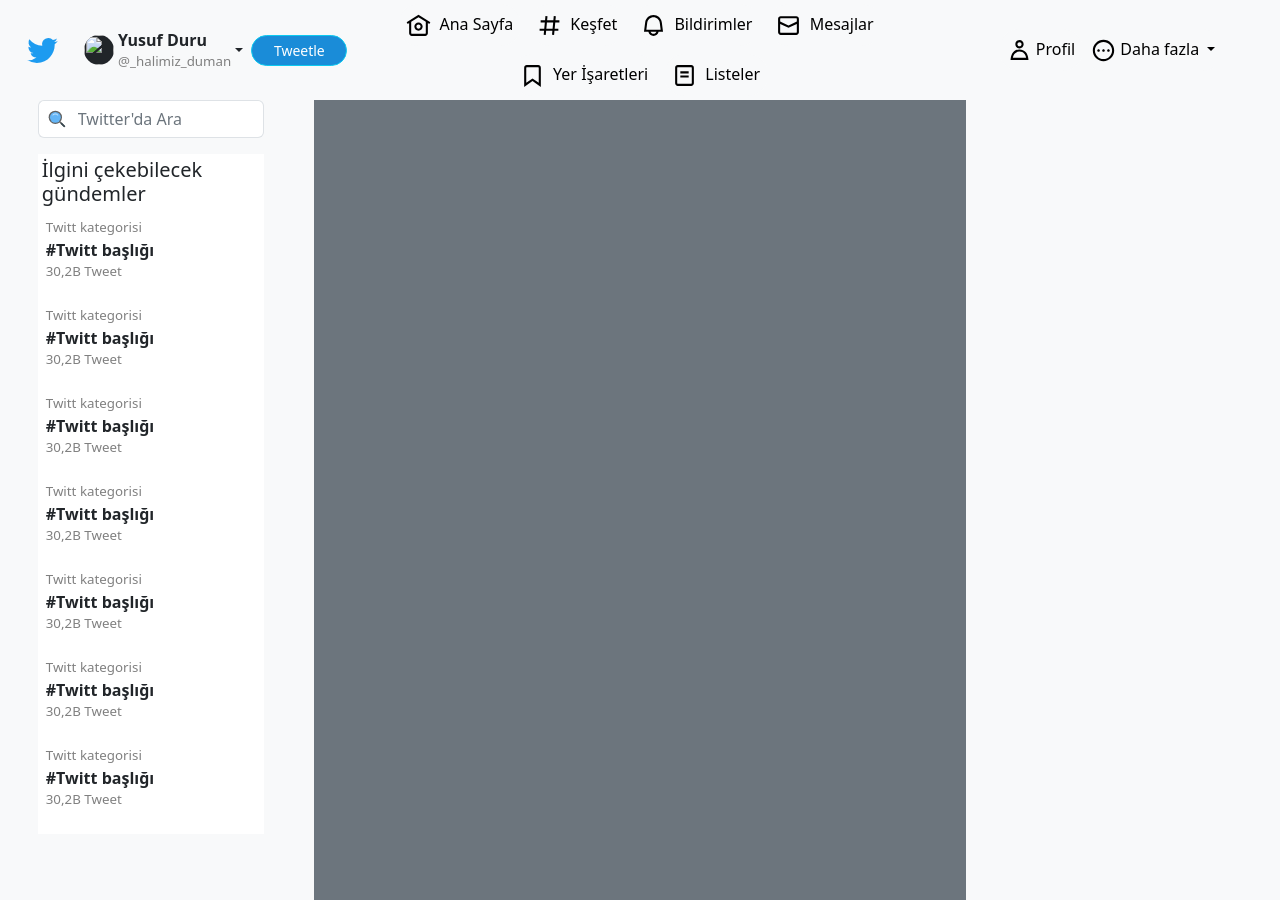
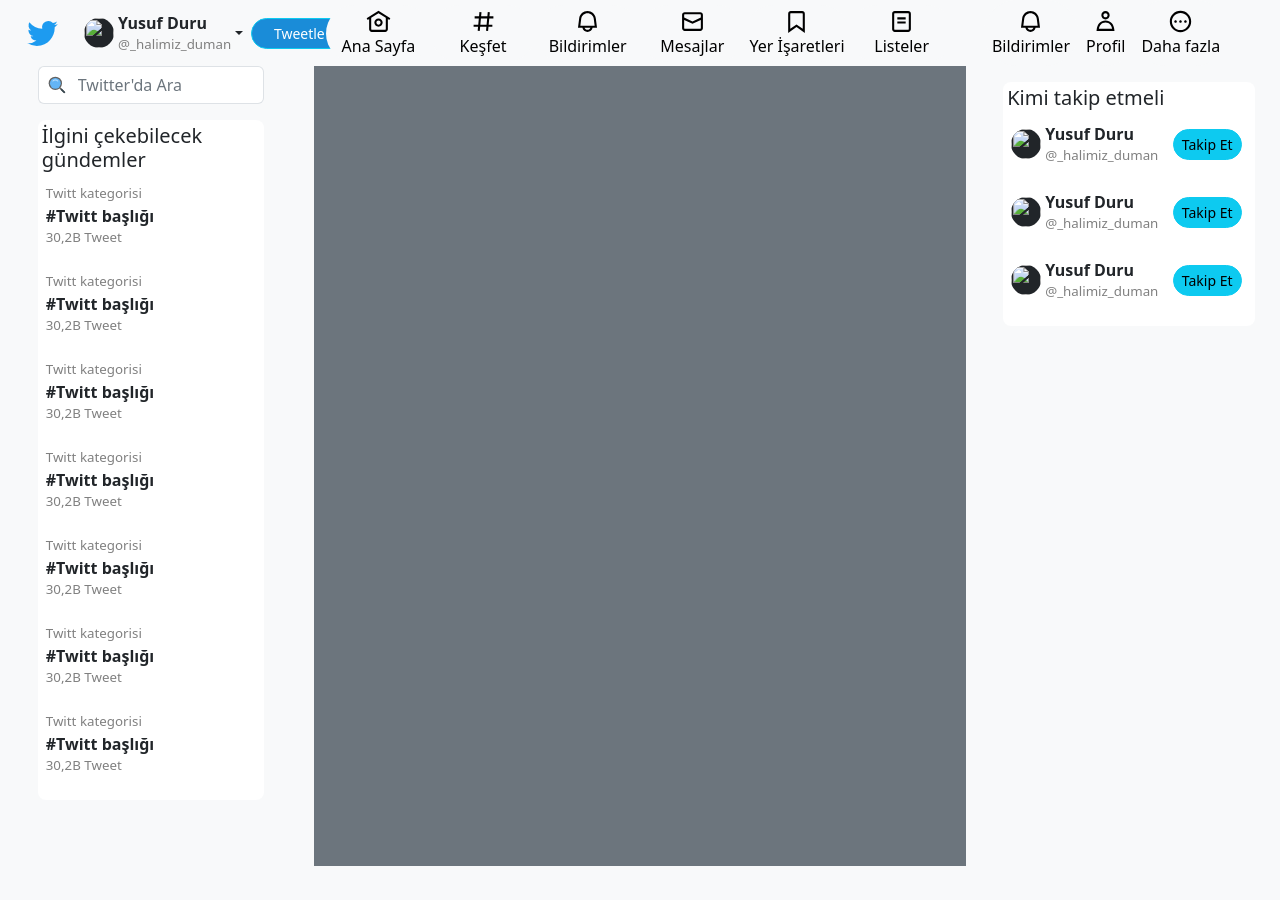
Before and after one commit to ysfdr/twitterAlternative, a Django app: page / in a window 1280 px wide. After the commit the page ends 866 px from the top, so only its background shows below. Run offline with Django 4.2, Linux system fonts and the light colour scheme.

Commit message:
index uptade

```diff
--- a/my_twitter/mainApp/templates/index.html
+++ b/my_twitter/mainApp/templates/index.html
@@ -33,7 +33,7 @@
         </form>
     </div>
     <div class="news-con col-12 mt-3 d-flex justify-content-center">
-        <div class="news bg-white p-1 col-9">
+        <div class="news bg-white p-1 col-9 rounded-3">
             <h5>İlgini çekebilecek gündemler</h5>
             <div class="news-twitts-con ">
                 <ul class="news-twitts p-1">
@@ -82,7 +82,45 @@
 <!-- RIGHT SIDE -->
 <aside class="col-3 bg-light" style="height:100vh;">
 
+    <div class="news-con col-12 mt-3 d-flex justify-content-center">
+        <div class="news bg-white p-1 col-10 rounded-3">
+            <h5>Kimi takip etmeli</h5>
+            <div class="news-twitts-con ">
+                <ul class="news-twitts p-1 d-flex align-items-center ">
+                        <img src="" alt="" class="col-2 rounded-circle bg-dark me-1" style="height: 30px; width:30px; ">
+                        <div class="col-6 profil m-0 p-0">
+                            <p class="profile-name m-0 p-0">Yusuf Duru</p>
+                            <p class="profile-address m-0 p-0">@_halimiz_duman</p>
+                        </div>
+                        <div class="col-4 d-flex justify-content-end">
+                            <button class="btn btn-sm btn-info rounded-pill ms-2">Takip Et</button>
+                        </div>
+                </ul>
+                <ul class="news-twitts p-1 d-flex align-items-center ">
+                        <img src="" alt="" class="col-2 rounded-circle bg-dark me-1" style="height: 30px; width:30px; ">
+                        <div class="col-6 profil m-0 p-0">
+                            <p class="profile-name m-0 p-0">Yusuf Duru</p>
+                            <p class="profile-address m-0 p-0">@_halimiz_duman</p>
+                        </div>
+                        <div class="col-4 d-flex justify-content-end">
+                            <button class="btn btn-sm btn-info rounded-pill ms-2">Takip Et</button>
+                        </div>
+                </ul>
+                <ul class="news-twitts p-1 d-flex align-items-center ">
+                        <img src="" alt="" class="col-2 rounded-circle bg-dark me-1" style="height: 30px; width:30px; ">
+                        <div class="col-6 profil m-0 p-0">
+                            <p class="profile-name m-0 p-0">Yusuf Duru</p>
+                            <p class="profile-address m-0 p-0">@_halimiz_duman</p>
+                        </div>
+                        <div class="col-4 d-flex justify-content-end">
+                            <button class="btn btn-sm btn-info rounded-pill ms-2">Takip Et</button>
+                        </div>
+                </ul>
 
+
+            </div>
+        </div>
+    </div>
 
 </aside>
 
--- a/my_twitter/mainApp/templates/part/_header.html
+++ b/my_twitter/mainApp/templates/part/_header.html
@@ -2,7 +2,7 @@
 
 <nav class="navbar navbar-expand-lg bg-light py-0">
 
-    <div class="container-fluid d-flex justify-content-around col-12">
+    <div class="container-fluid d-flex justify-content-around col-12 ">
         <div class="col-3 d-flex justify-content-center">
             <div class="col-11 d-flex justify-content-around align-items-center ">
                 <a class="navbar-brand" href="#">
@@ -15,7 +15,7 @@
                     </div>
                 </a>
 
-                <li class="nav-item dropdown mx-2 " style="list-style:none;">
+                <li class="nav-item dr0pdown mx-2 " style="list-style:none;">
                     <a class="nav-link dropdown-toggle d-flex align-items-center" href="#" role="button"
                         data-bs-toggle="dropdown" aria-expanded="false">
                         <img src="" alt="" class="rounded-circle bg-dark me-1" style="height: 30px; width:30px; ">
@@ -35,49 +35,49 @@
 
         <div class="nav-links d-flex justify-content-center col-6">
 
-            <ul class="nav d-flex justify-content-center  mb-2 mb-lg-0">
+            <ul class="nav col-12 d-flex justify-content-center  mb-2 mb-lg-0">
 
-                <li class="nav-item m-1 ">
-                    <a class="nav-link active p-0 navbar-button rounded-pill p-2" aria-current="page" href="#">
-                        <svg viewBox="0 0 24 24" aria-hidden="true" style="width:25px;"
-                            class="r-18jsvk2 r-4qtqp9 r-yyyyoo r-lwhw9o r-dnmrzs r-bnwqim r-1plcrui r-lrvibr r-cnnz9e">
+                <li class="nav-item m-0 justify-content-center col-2 ">
+                    <a class="nav-link justify-content-center  active navbar-button rounded-pill p-1 col-12" aria-current="page" href="#">
+                        <div class="col-12 d-flex justify-content-center"><svg viewBox="0 0 24 24" aria-hidden="true" style="width:25px;"
+                            class="col-6 r-18jsvk2 r-4qtqp9 r-yyyyoo r-lwhw9o r-dnmrzs r-bnwqim r-1plcrui r-lrvibr r-cnnz9e">
                             <g>
                                 <path
                                     d="M12 9c-2.209 0-4 1.791-4 4s1.791 4 4 4 4-1.791 4-4-1.791-4-4-4zm0 6c-1.105 0-2-.895-2-2s.895-2 2-2 2 .895 2 2-.895 2-2 2zm0-13.304L.622 8.807l1.06 1.696L3 9.679V19.5C3 20.881 4.119 22 5.5 22h13c1.381 0 2.5-1.119 2.5-2.5V9.679l1.318.824 1.06-1.696L12 1.696zM19 19.5c0 .276-.224.5-.5.5h-13c-.276 0-.5-.224-.5-.5V8.429l7-4.375 7 4.375V19.5z">
                                 </path>
                             </g>
-                        </svg>
-                        <span class="navbar-links-text ms-1">Ana Sayfa</span>
+                        </svg></div>
+                        <p class="col-12 d-flex justify-content-center navbar-links-text m-0">Ana Sayfa</p>
                     </a>
                 </li>
-                <li class="nav-item m-1">
-                    <a class="nav-link p-0 navbar-button rounded-pill p-2" href="#">
-                        <svg viewBox="0 0 24 24" aria-hidden="true" style="width:25px;" class="r-18jsvk2 r-4qtqp9 r-yyyyoo r-lwhw9o r-dnmrzs r-bnwqim r-1plcrui r-lrvibr r-cnnz9e"><g><path d="M10.09 3.098L9.72 7h5.99l.39-4.089 1.99.187L17.72 7h3.78v2h-3.97l-.56 6h3.53v2h-3.72l-.38 4.089-1.99-.187.36-3.902H8.78l-.38 4.089-1.99-.187L6.77 17H2.5v-2h4.46l.56-6H3.5V7h4.21l.39-4.089 1.99.187zM14.96 15l.56-6H9.53l-.56 6h5.99z"></path></g></svg>
-                        <span class="navbar-links-text ms-1">Keşfet</span>
+                <li class="nav-item m-0 justify-content-center col-2">
+                    <a class=" nav-link justify-content-center  navbar-button rounded-pill p-1" href="#">
+                        <div class="col-12 d-flex justify-content-center"><svg viewBox="0 0 24 24" aria-hidden="true" style="width:25px;" class="col-6 r-18jsvk2 r-4qtqp9 r-yyyyoo r-lwhw9o r-dnmrzs r-bnwqim r-1plcrui r-lrvibr r-cnnz9e"><g><path d="M10.09 3.098L9.72 7h5.99l.39-4.089 1.99.187L17.72 7h3.78v2h-3.97l-.56 6h3.53v2h-3.72l-.38 4.089-1.99-.187.36-3.902H8.78l-.38 4.089-1.99-.187L6.77 17H2.5v-2h4.46l.56-6H3.5V7h4.21l.39-4.089 1.99.187zM14.96 15l.56-6H9.53l-.56 6h5.99z"></path></g></svg></div>
+                        <div class="col-12 d-flex justify-content-center navbar-links-text m-0">Keşfet</div>
                     </a>
                 </li>
-                <li class="nav-item m-1">
-                    <a class="nav-link p-0 navbar-button rounded-pill p-2" href="#">
-                        <svg viewBox="0 0 24 24" aria-hidden="true" style="width:25px;" class="r-18jsvk2 r-4qtqp9 r-yyyyoo r-lwhw9o r-dnmrzs r-bnwqim r-1plcrui r-lrvibr r-cnnz9e"><g><path d="M19.993 9.042C19.48 5.017 16.054 2 11.996 2s-7.49 3.021-7.999 7.051L2.866 18H7.1c.463 2.282 2.481 4 4.9 4s4.437-1.718 4.9-4h4.236l-1.143-8.958zM12 20c-1.306 0-2.417-.835-2.829-2h5.658c-.412 1.165-1.523 2-2.829 2zm-6.866-4l.847-6.698C6.364 6.272 8.941 4 11.996 4s5.627 2.268 6.013 5.295L18.864 16H5.134z"></path></g></svg>
-                        <span class="navbar-links-text ms-1">Bildirimler</span>
+                <li class="nav-item m-0 justify-content-center col-2">
+                    <a class="nav-link justify-content-center  navbar-button rounded-pill p-1 col-12" href="#">
+                        <div class="col-12 d-flex justify-content-center"><svg viewBox="0 0 24 24" aria-hidden="true" style="width:25px; " class=" r-18jsvk2 r-4qtqp9 r-yyyyoo r-lwhw9o r-dnmrzs r-bnwqim r-1plcrui r-lrvibr r-cnnz9e"><g><path d="M19.993 9.042C19.48 5.017 16.054 2 11.996 2s-7.49 3.021-7.999 7.051L2.866 18H7.1c.463 2.282 2.481 4 4.9 4s4.437-1.718 4.9-4h4.236l-1.143-8.958zM12 20c-1.306 0-2.417-.835-2.829-2h5.658c-.412 1.165-1.523 2-2.829 2zm-6.866-4l.847-6.698C6.364 6.272 8.941 4 11.996 4s5.627 2.268 6.013 5.295L18.864 16H5.134z"></path></g></svg></div>
+                        <p class="navbar-links-text d-flex justify-content-center col-12 m-0">Bildirimler</p>
                     </a>
                 </li>
-                <li class="nav-item m-1">
-                    <a class="nav-link p-0 navbar-button rounded-pill p-2" href="#">
-                        <svg viewBox="0 0 24 24" aria-hidden="true" style="width:25px;" class="r-18jsvk2 r-4qtqp9 r-yyyyoo r-lwhw9o r-dnmrzs r-bnwqim r-1plcrui r-lrvibr r-cnnz9e"><g><path d="M1.998 5.5c0-1.381 1.119-2.5 2.5-2.5h15c1.381 0 2.5 1.119 2.5 2.5v13c0 1.381-1.119 2.5-2.5 2.5h-15c-1.381 0-2.5-1.119-2.5-2.5v-13zm2.5-.5c-.276 0-.5.224-.5.5v2.764l8 3.638 8-3.636V5.5c0-.276-.224-.5-.5-.5h-15zm15.5 5.463l-8 3.636-8-3.638V18.5c0 .276.224.5.5.5h15c.276 0 .5-.224.5-.5v-8.037z"></path></g></svg>
-                        <span class="navbar-links-text ms-1">Mesajlar</span>
+                <li class="nav-item m-0 justify-content-center col-2">
+                    <a class="nav-link justify-content-center  navbar-button rounded-pill p-1 col-12" href="#">
+                        <div class="col-12 d-flex justify-content-center"><svg viewBox="0 0 24 24" aria-hidden="true" style="width:25px;" class="col-6 r-18jsvk2 r-4qtqp9 r-yyyyoo r-lwhw9o r-dnmrzs r-bnwqim r-1plcrui r-lrvibr r-cnnz9e"><g><path d="M1.998 5.5c0-1.381 1.119-2.5 2.5-2.5h15c1.381 0 2.5 1.119 2.5 2.5v13c0 1.381-1.119 2.5-2.5 2.5h-15c-1.381 0-2.5-1.119-2.5-2.5v-13zm2.5-.5c-.276 0-.5.224-.5.5v2.764l8 3.638 8-3.636V5.5c0-.276-.224-.5-.5-.5h-15zm15.5 5.463l-8 3.636-8-3.638V18.5c0 .276.224.5.5.5h15c.276 0 .5-.224.5-.5v-8.037z"></path></g></svg></div>
+                        <p class="col-12 d-flex justify-content-center navbar-links-text m-0">Mesajlar</p>
                     </a>
                 </li>
-                <li class="nav-item m-1">
-                    <a class="nav-link p-0 navbar-button rounded-pill p-2" href="#">
-                        <svg viewBox="0 0 24 24" aria-hidden="true" style="width:25px;" class="r-18jsvk2 r-4qtqp9 r-yyyyoo r-lwhw9o r-dnmrzs r-bnwqim r-1plcrui r-lrvibr r-cnnz9e"><g><path d="M4 4.5C4 3.12 5.119 2 6.5 2h11C18.881 2 20 3.12 20 4.5v18.44l-8-5.71-8 5.71V4.5zM6.5 4c-.276 0-.5.22-.5.5v14.56l6-4.29 6 4.29V4.5c0-.28-.224-.5-.5-.5h-11z"></path></g></svg>
-                        <span class="navbar-links-text ms-1">Yer İşaretleri</span>
+                <li class="nav-item m-0 justify-content-center col-2">
+                    <a class="nav-link justify-content-center  navbar-button rounded-pill p-1 col-12" href="#">
+                        <div class="col-12 d-flex justify-content-center"><svg viewBox="0 0 24 24" aria-hidden="true" style="width:25px;" class="col-6 r-18jsvk2 r-4qtqp9 r-yyyyoo r-lwhw9o r-dnmrzs r-bnwqim r-1plcrui r-lrvibr r-cnnz9e"><g><path d="M4 4.5C4 3.12 5.119 2 6.5 2h11C18.881 2 20 3.12 20 4.5v18.44l-8-5.71-8 5.71V4.5zM6.5 4c-.276 0-.5.22-.5.5v14.56l6-4.29 6 4.29V4.5c0-.28-.224-.5-.5-.5h-11z"></path></g></svg></div>
+                        <p class="col-12 d-flex justify-content-center navbar-links-text m-0">Yer İşaretleri</p>
                     </a>
                 </li>
-                <li class="nav-item m-1">
-                    <a class="nav-link p-0 navbar-button rounded-pill p-2" href="#">
-                        <svg viewBox="0 0 24 24" aria-hidden="true" style="width:25px;" class="r-18jsvk2 r-4qtqp9 r-yyyyoo r-lwhw9o r-dnmrzs r-bnwqim r-1plcrui r-lrvibr r-cnnz9e"><g><path d="M3 4.5C3 3.12 4.12 2 5.5 2h13C19.88 2 21 3.12 21 4.5v15c0 1.38-1.12 2.5-2.5 2.5h-13C4.12 22 3 20.88 3 19.5v-15zM5.5 4c-.28 0-.5.22-.5.5v15c0 .28.22.5.5.5h13c.28 0 .5-.22.5-.5v-15c0-.28-.22-.5-.5-.5h-13zM16 10H8V8h8v2zm-8 2h8v2H8v-2z"></path></g></svg>
-                        <span class="navbar-links-text ms-1">Listeler</span>
+                <li class="nav-item m-0 justify-content-center col-2">
+                    <a class="nav-link justify-content-center  navbar-button rounded-pill p-1 col-12" href="#">
+                        <div class="col-12 d-flex justify-content-center"><svg viewBox="0 0 24 24" aria-hidden="true" style="width:25px;" class="col-6 r-18jsvk2 r-4qtqp9 r-yyyyoo r-lwhw9o r-dnmrzs r-bnwqim r-1plcrui r-lrvibr r-cnnz9e"><g><path d="M3 4.5C3 3.12 4.12 2 5.5 2h13C19.88 2 21 3.12 21 4.5v15c0 1.38-1.12 2.5-2.5 2.5h-13C4.12 22 3 20.88 3 19.5v-15zM5.5 4c-.28 0-.5.22-.5.5v15c0 .28.22.5.5.5h13c.28 0 .5-.22.5-.5v-15c0-.28-.22-.5-.5-.5h-13zM16 10H8V8h8v2zm-8 2h8v2H8v-2z"></path></g></svg></div>
+                        <p class="col-12 d-flex justify-content-center navbar-links-text m-0">Listeler</p>
                     </a>
                 </li>
 
@@ -89,15 +89,19 @@
         </div>
         <div class="nav-right d-flex justify-content-center col-3">
 
-                <button type="button" class=" p-0 navbar-button rounded-pill p-2">
-                    <svg viewBox="0 0 24 24" aria-hidden="true" style="width:25px;" class="r-18jsvk2 r-4qtqp9 r-yyyyoo r-lwhw9o r-dnmrzs r-bnwqim r-1plcrui r-lrvibr r-cnnz9e"><g><path d="M5.651 19h12.698c-.337-1.8-1.023-3.21-1.945-4.19C15.318 13.65 13.838 13 12 13s-3.317.65-4.404 1.81c-.922.98-1.608 2.39-1.945 4.19zm.486-5.56C7.627 11.85 9.648 11 12 11s4.373.85 5.863 2.44c1.477 1.58 2.366 3.8 2.632 6.46l.11 1.1H3.395l.11-1.1c.266-2.66 1.155-4.88 2.632-6.46zM12 4c-1.105 0-2 .9-2 2s.895 2 2 2 2-.9 2-2-.895-2-2-2zM8 6c0-2.21 1.791-4 4-4s4 1.79 4 4-1.791 4-4 4-4-1.79-4-4z"></path></g></svg>
-                    Profil
+                <button type="button col-4" class=" p-0 navbar-button rounded-pill p-2">
+                    <svg viewBox="0 0 24 24" aria-hidden="true" style="width:25px;" class="col-6 r-18jsvk2 r-4qtqp9 r-yyyyoo r-lwhw9o r-dnmrzs r-bnwqim r-1plcrui r-lrvibr r-cnnz9e"><g><path d="M19.993 9.042C19.48 5.017 16.054 2 11.996 2s-7.49 3.021-7.999 7.051L2.866 18H7.1c.463 2.282 2.481 4 4.9 4s4.437-1.718 4.9-4h4.236l-1.143-8.958zM12 20c-1.306 0-2.417-.835-2.829-2h5.658c-.412 1.165-1.523 2-2.829 2zm-6.866-4l.847-6.698C6.364 6.272 8.941 4 11.996 4s5.627 2.268 6.013 5.295L18.864 16H5.134z"></path></g></svg>
+                    <p class="col-12 m-0">Bildirimler</p>
+                </button>
+                <button type="button col-4" class=" p-0 navbar-button rounded-pill p-2">
+                    <svg viewBox="0 0 24 24" aria-hidden="true" style="width:25px;" class="col-6 r-18jsvk2 r-4qtqp9 r-yyyyoo r-lwhw9o r-dnmrzs r-bnwqim r-1plcrui r-lrvibr r-cnnz9e"><g><path d="M5.651 19h12.698c-.337-1.8-1.023-3.21-1.945-4.19C15.318 13.65 13.838 13 12 13s-3.317.65-4.404 1.81c-.922.98-1.608 2.39-1.945 4.19zm.486-5.56C7.627 11.85 9.648 11 12 11s4.373.85 5.863 2.44c1.477 1.58 2.366 3.8 2.632 6.46l.11 1.1H3.395l.11-1.1c.266-2.66 1.155-4.88 2.632-6.46zM12 4c-1.105 0-2 .9-2 2s.895 2 2 2 2-.9 2-2-.895-2-2-2zM8 6c0-2.21 1.791-4 4-4s4 1.79 4 4-1.791 4-4 4-4-1.79-4-4z"></path></g></svg>
+                    <p class="col-12 m-0">Profil</p>
                 </button>
 
-                <div class="dropdown">
-                    <button class="dropdown-toggle p-0 navbar-button rounded-pill p-2 " type="button" data-bs-toggle="dropdown" aria-expanded="false">
-                        <svg viewBox="0 0 24 24" aria-hidden="true" style="width:25px;" class="r-18jsvk2 r-4qtqp9 r-yyyyoo r-lwhw9o r-dnmrzs r-bnwqim r-1plcrui r-lrvibr r-cnnz9e"><g><path d="M3.75 12c0-4.56 3.69-8.25 8.25-8.25s8.25 3.69 8.25 8.25-3.69 8.25-8.25 8.25S3.75 16.56 3.75 12zM12 1.75C6.34 1.75 1.75 6.34 1.75 12S6.34 22.25 12 22.25 22.25 17.66 22.25 12 17.66 1.75 12 1.75zm-4.75 11.5c.69 0 1.25-.56 1.25-1.25s-.56-1.25-1.25-1.25S6 11.31 6 12s.56 1.25 1.25 1.25zm9.5 0c.69 0 1.25-.56 1.25-1.25s-.56-1.25-1.25-1.25-1.25.56-1.25 1.25.56 1.25 1.25 1.25zM13.25 12c0 .69-.56 1.25-1.25 1.25s-1.25-.56-1.25-1.25.56-1.25 1.25-1.25 1.25.56 1.25 1.25z"></path></g></svg>
-                      Daha fazla
+                <div class="dropdown col-4">
+                    <button class=" navbar-button rounded-pill p-2 " type="button" data-bs-toggle="dropdown" aria-expanded="false">
+                        <svg viewBox="0 0 24 24" aria-hidden="true" style="width:25px;" class="col-6 r-18jsvk2 r-4qtqp9 r-yyyyoo r-lwhw9o r-dnmrzs r-bnwqim r-1plcrui r-lrvibr r-cnnz9e"><g><path d="M3.75 12c0-4.56 3.69-8.25 8.25-8.25s8.25 3.69 8.25 8.25-3.69 8.25-8.25 8.25S3.75 16.56 3.75 12zM12 1.75C6.34 1.75 1.75 6.34 1.75 12S6.34 22.25 12 22.25 22.25 17.66 22.25 12 17.66 1.75 12 1.75zm-4.75 11.5c.69 0 1.25-.56 1.25-1.25s-.56-1.25-1.25-1.25S6 11.31 6 12s.56 1.25 1.25 1.25zm9.5 0c.69 0 1.25-.56 1.25-1.25s-.56-1.25-1.25-1.25-1.25.56-1.25 1.25.56 1.25 1.25 1.25zM13.25 12c0 .69-.56 1.25-1.25 1.25s-1.25-.56-1.25-1.25.56-1.25 1.25-1.25 1.25.56 1.25 1.25z"></path></g></svg>
+                      <p class="col-12 m-0">Daha fazla</p>
                     </button>
                     <ul class="dropdown-menu">
                       <li><a class="dropdown-item" href="#">Konular</a></li>
```
